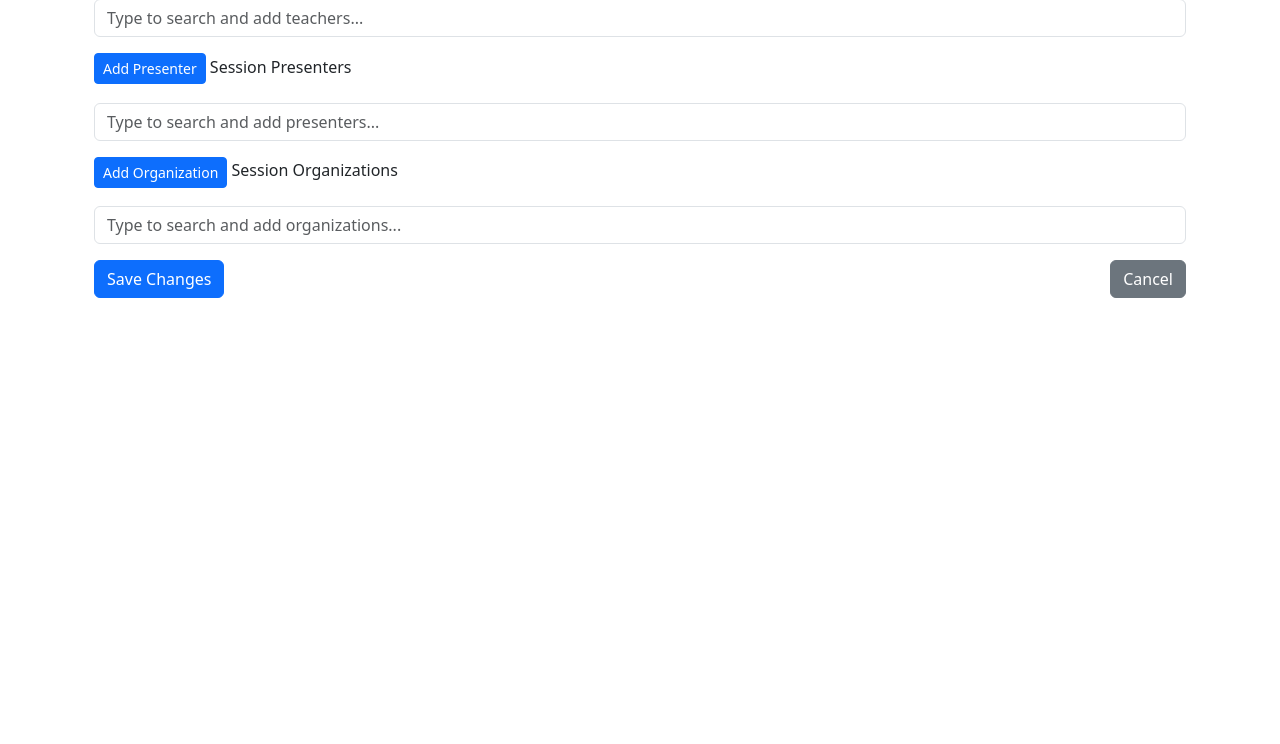
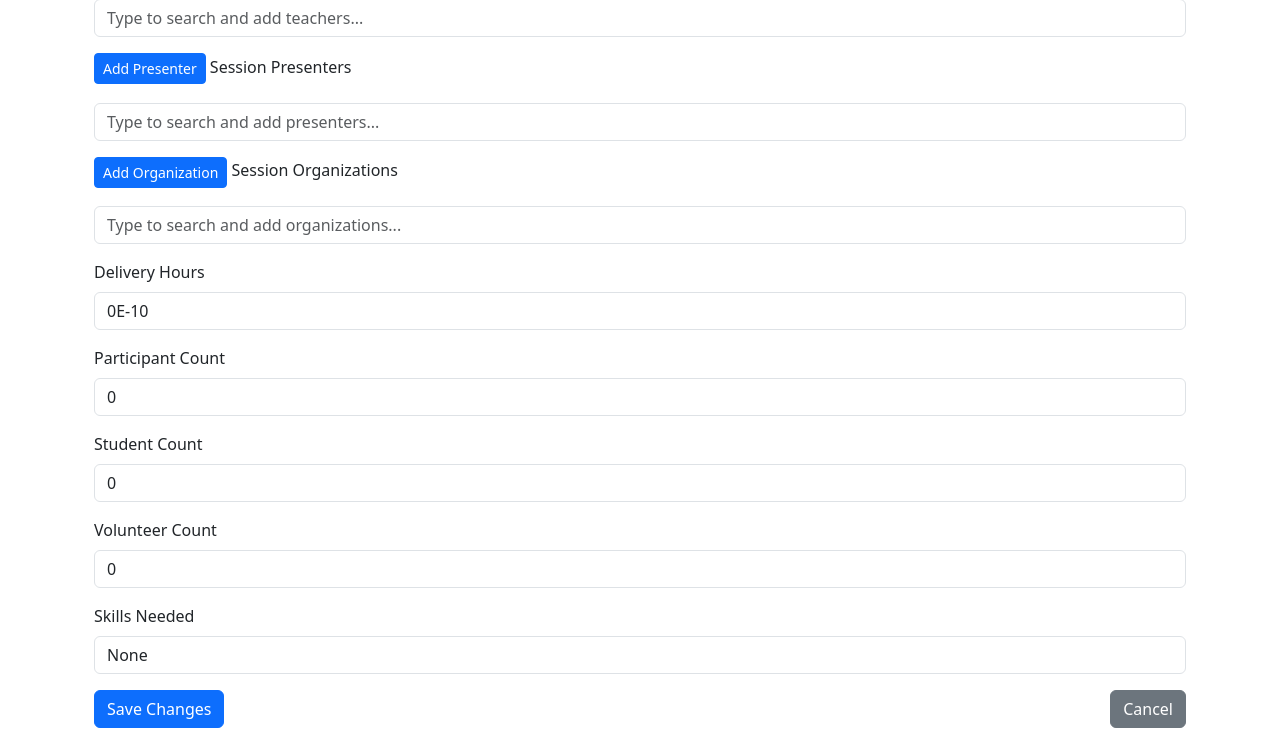
Before and after one commit to admiralorbiter/prepkc-polaris, a Flask app: page /edit-session/8 in a window 1280 px wide. Shown: the part 689-1433 px from the top of the page. Before the commit the page ends 987 px from the top, so only its background shows below. Run offline with Flask 3, Linux system fonts and the light colour scheme; some libraries are stand-ins or nearby versions.

Commit message:
edit advanced

```diff
--- a/app/routes/views.py
+++ b/app/routes/views.py
@@ -358,6 +358,11 @@ def edit_session(session_id):
         session.start_time = datetime.strptime(request.form.get('sessionTime'), '%H:%M').time()
         session.status = request.form.get('sessionStatus')
         session.type = request.form.get('sessionType')
+        session.delivery_hours = request.form.get('deliveryHours')
+        session.participant_count = request.form.get('participantCount')
+        session.student_count = request.form.get('studentCount')
+        session.volunteer_count = request.form.get('volunteerCount')
+        session.skills_needed = request.form.get('skillsNeeded')
 
         db.session.commit()
 
--- a/app/templates/sessions/edit_session_form.html
+++ b/app/templates/sessions/edit_session_form.html
@@ -7,6 +7,7 @@
     <h1>Edit Session</h1>
     <form method="POST" action="{{ url_for('edit_session', session_id=session.id) }}">
         {% include '/sessions/partials/session_form_fields.html' %}
+        {% include '/sessions/partials/session_form_fields_adv.html' %}
         <input type="hidden" name="session_id" value="{{ session.id }}">
         <div class="mb-3 d-flex justify-content-between">
             <button type="submit" class="btn btn-primary">Save Changes</button>
--- /dev/null
+++ b/app/templates/sessions/partials/session_form_fields_adv.html
@@ -0,0 +1,21 @@
+<!-- session_edit_fields.html -->
+<div class="mb-3">
+    <label for="deliveryHours" class="form-label">Delivery Hours</label>
+    <input type="number" class="form-control" id="deliveryHours" name="deliveryHours" value="{{ session.delivery_hours if session else '' }}" required>
+</div>
+<div class="mb-3">
+    <label for="participantCount" class="form-label">Participant Count</label>
+    <input type="number" class="form-control" id="participantCount" name="participantCount" value="{{ session.participant_count if session else '' }}" required>
+</div>
+<div class="mb-3">
+    <label for="studentCount" class="form-label">Student Count</label>
+    <input type="number" class="form-control" id="studentCount" name="studentCount" value="{{ session.student_count if session else '' }}" required>
+</div>
+<div class="mb-3">
+    <label for="volunteerCount" class="form-label">Volunteer Count</label>
+    <input type="number" class="form-control" id="volunteerCount" name="volunteerCount" value="{{ session.volunteer_count if session else '' }}" required>
+</div>
+<div class="mb-3">
+    <label for="skillsNeeded" class="form-label">Skills Needed</label>
+    <input type="text" class="form-control" id="skillsNeeded" name="skillsNeeded" value="{{ session.skills_needed if session else '' }}">
+</div>
```
Also changed, not shown: app/polaris.db.
